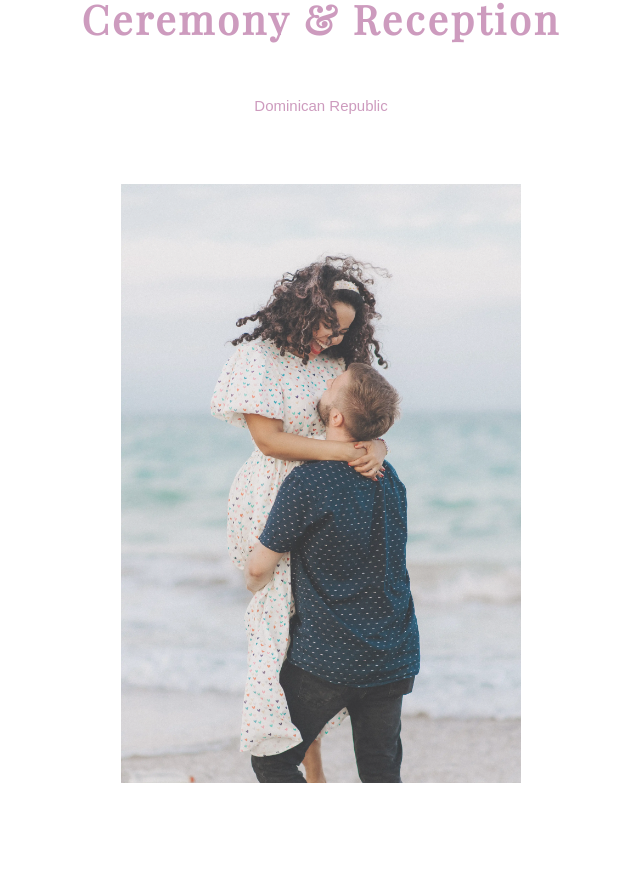
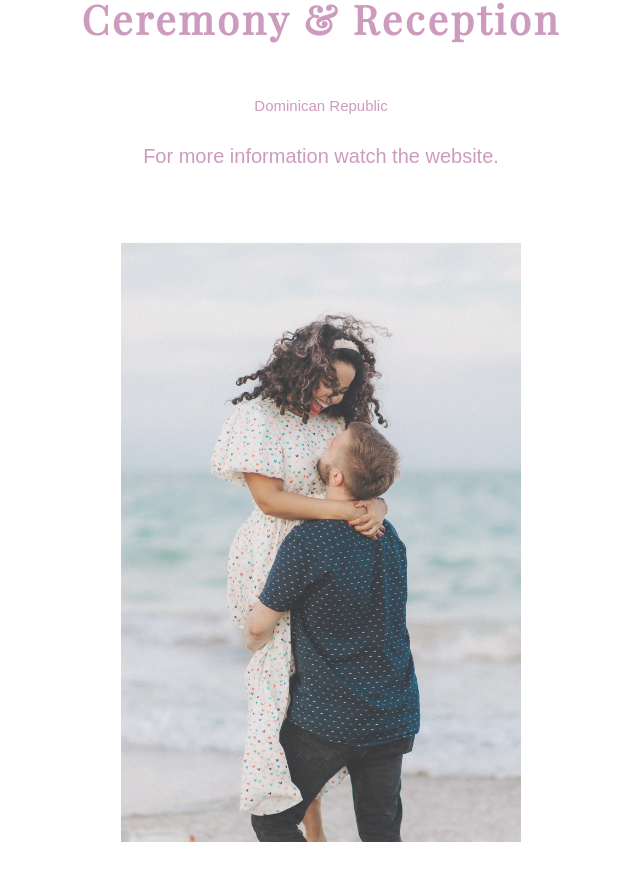
Before and after one commit to jamm3e3333/jb-wedding, a React (Vite) app: page / in a window 1280 px wide. Shown: the part 855-1735 px from the top of the page, without its empty margins (319-959 px from the left). Before the commit the page ends 1696 px from the top, so only its background shows below. Built offline with nearby package versions, Linux system fonts and the light colour scheme.

Commit message:
Fix locales

```diff
--- a/src/components/home/reception/reception-text.module.scss
+++ b/src/components/home/reception/reception-text.module.scss
@@ -18,6 +18,11 @@
     &--place {
         text-align: center;
     }
+
+    &--attention {
+        margin-top: 2rem;
+        font-size: 2rem;
+    }
 }
 
 @media only screen and (max-width: 1300px) {
--- a/src/components/home/reception/reception-text.tsx
+++ b/src/components/home/reception/reception-text.tsx
@@ -12,6 +12,9 @@ const ReceptionText: React.FC = () => {
             <p className={styles['reception--place']}>
                 {t('ceremony.place' as never)}
             </p>
+            <p className={styles['reception--attention']}>
+                {t('ceremony.watchWebsite' as never)}
+            </p>
         </div>
     );
 };
--- a/src/locale/cz.json
+++ b/src/locale/cz.json
@@ -14,12 +14,13 @@
   },
   "ceremony": {
     "name": "Místo & čas konání",
-    "place": "Dominikánská republika"
+    "place": "Dominikánská republika",
+    "watchWebsite": "Sleduj stránku pro další info."
   },
   "home": "Domů",
   "rsvp": {
     "name": "Účast",
-    "fillForm": "Pro potvrzení účasti vyplň formulář"
+    "fillForm": "Pro potvrzení účasti vyplň formulář."
   },
   "form": {
     "name": {
--- a/src/locale/en.json
+++ b/src/locale/en.json
@@ -14,12 +14,13 @@
   },
   "ceremony": {
     "name": "Ceremony & Reception",
-    "place": "Dominican Republic"
+    "place": "Dominican Republic",
+    "watchWebsite": "For more information watch the website."
   },
   "home": "Home",
   "rsvp": {
     "name": "R.S.V.P.",
-    "fillForm": "Please fill out the form bellow"
+    "fillForm": "Please fill out the form bellow."
   },
   "form": {
     "name": {
--- a/src/locale/es.json
+++ b/src/locale/es.json
@@ -14,7 +14,8 @@
   },
   "ceremony": {
     "name": "Ceremonia & Recepción",
-    "place": "República Dominicana"
+    "place": "República Dominicana",
+    "watchWebsite": "Mantente atento al website para más información y más detalles."
   },
   "home": "Inicio",
   "rsvp": {
@@ -57,7 +58,7 @@
     },
     "submit": "Enviar",
     "submittedMessage": {
-      "success": "esta invitación es válida para UNA (1) sola persona, a menos de que la novia o novio te haya especificado que puedes llevar a otra persona más. En caso de que sea así, por favor vuelve a llenar el formulario con el nombre de tu acompañante para tenerlo pendiente en la lista.",
+      "success": "Esta invitación es válida para UNA (1) sola persona, a menos de que la novia o novio te haya especificado que puedes llevar a otra persona más. En caso de que sea así, por favor vuelve a llenar el formulario con el nombre de tu acompañante para tenerlo pendiente en la lista.",
       "validationError": "Puede que ya hayas llenado el formulario con un número o correo electrónico previamente utilizado. Por favor, intenta de nuevo.",
       "error": "Error al enviar el formulario del invitado. Inténtalo de nuevo más tarde, por favor.",
       "warning": "Puede que hayas olvidado completar algunos campos o que algunos campos sean inválidos. Por favor, verifica todos los campos y llena el formulario de nuevo."
```
